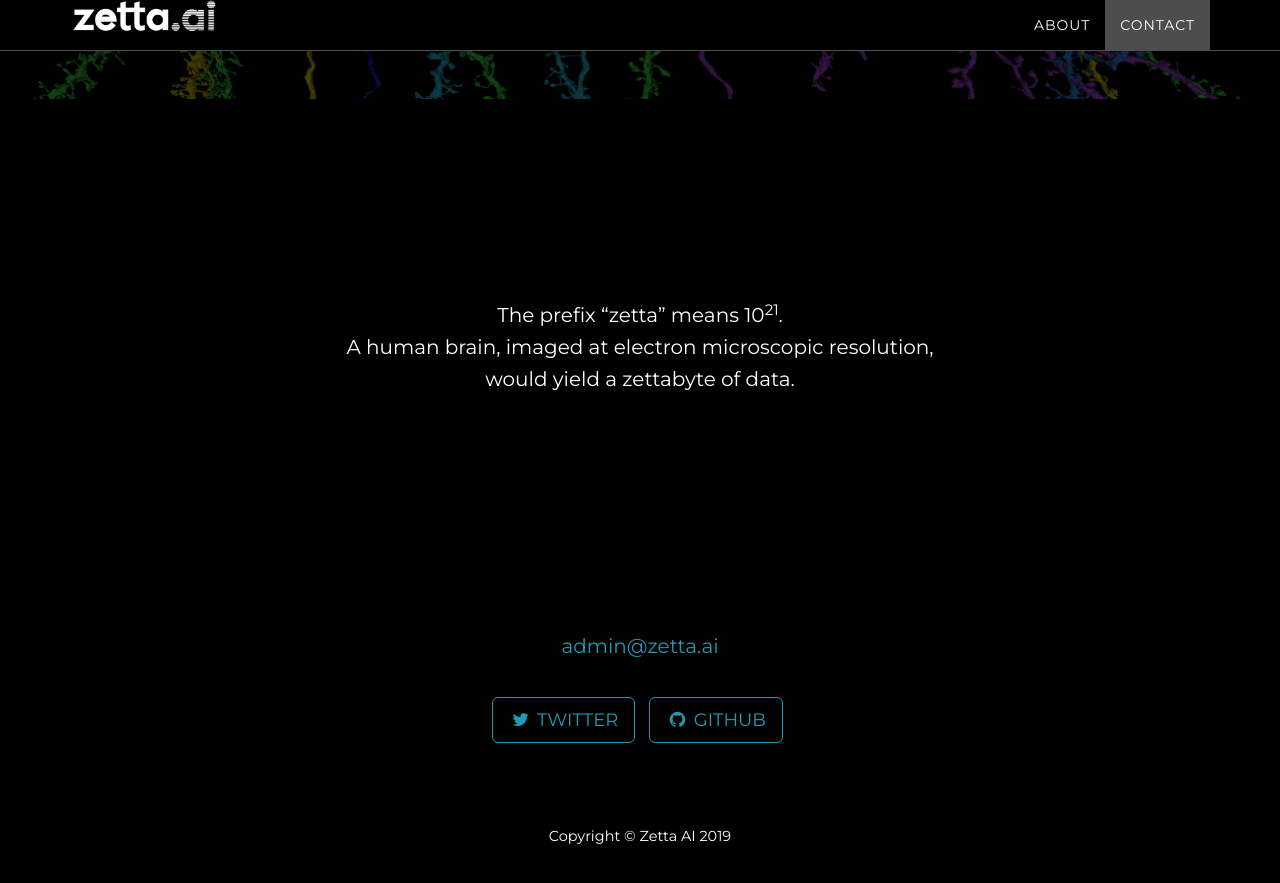
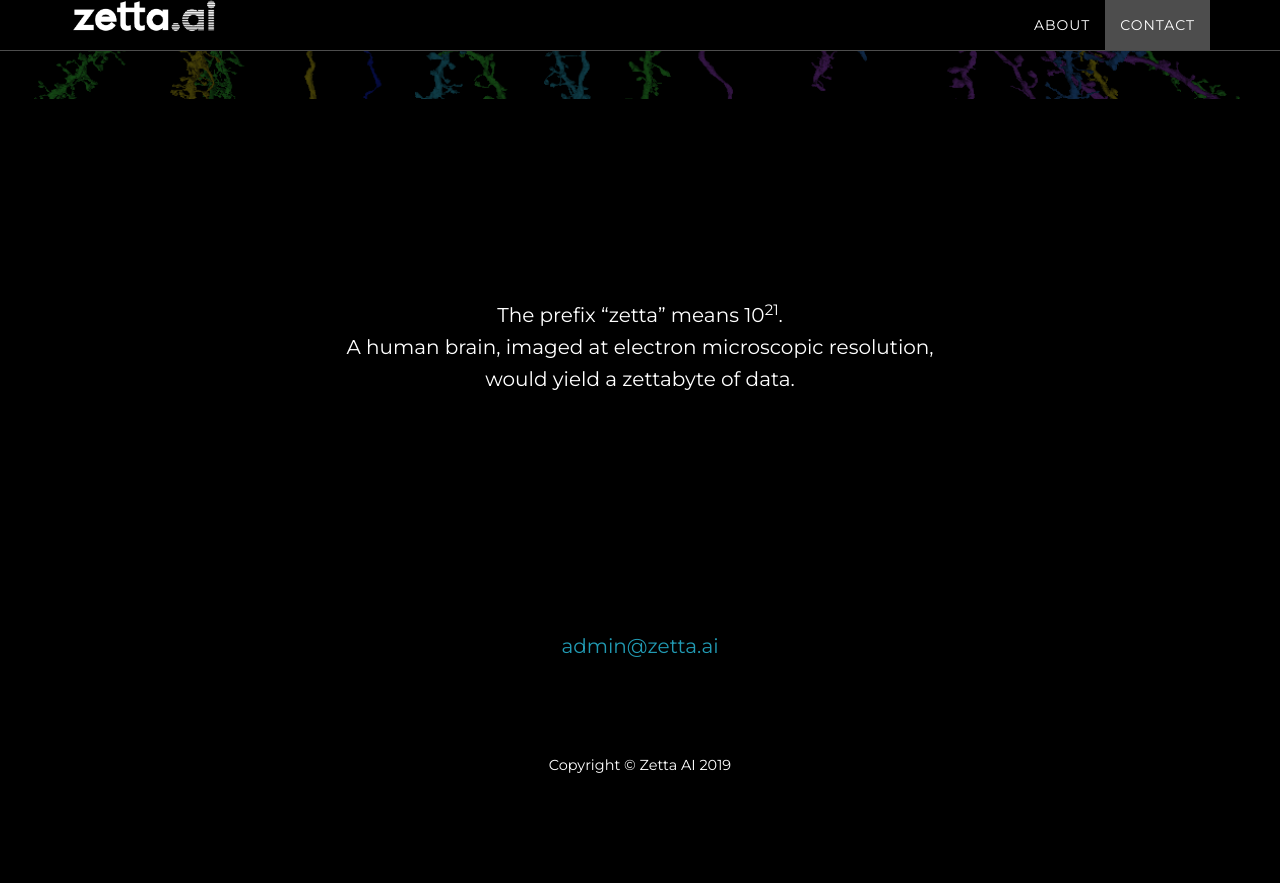
Before and after one commit to ZettaAI/zettaai.github.io, a Jekyll site: the page built from index.html, in a window 1280 px wide and 900 px high, scrolled down 801 px. Shown: the top 883 px of the window. Built offline with Jekyll 4.4.1, drawn with Linux system fonts in a browser that asks for light colours; some web fonts are replaced; after the commit the page ends 1630 px from its top, so only the background shows below that.

Commit message:
remove social media links

```diff
--- a/_includes/contact.html
+++ b/_includes/contact.html
@@ -6,13 +6,13 @@
                 <p>Dolor reprehenderit repellendus, optio labore odio at tempore debitis nisi. Quasi debitis tenetur eaque molestias non porro odio sapiente.</p>-->
                 <p><a href="mailto:{{ site.email }}">{{ site.email }}</a>
                 </p>
-                <ul class="list-inline banner-social-buttons">
+<!--                 <ul class="list-inline banner-social-buttons">
                     {% for network in site.social %}
                     <li>
                         <a href="{{ network.url }}" class="btn btn-default btn-lg"><i class="fa fa-{{ network.title }} fa-fw"></i> <span class="network-name">{{ network.title }}</span></a>
                     </li>
                     {% endfor %}
-                </ul>
+                </ul>-->
             </div>
         </div>
     </section>
```
